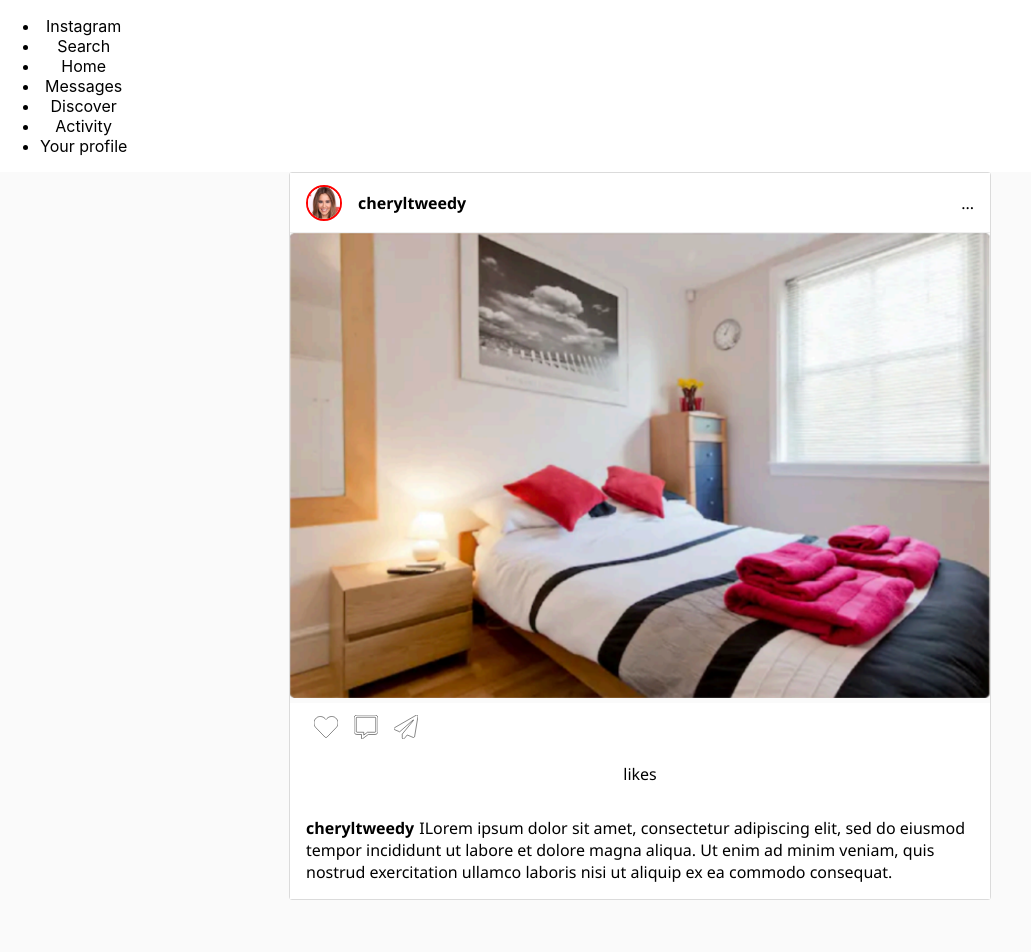
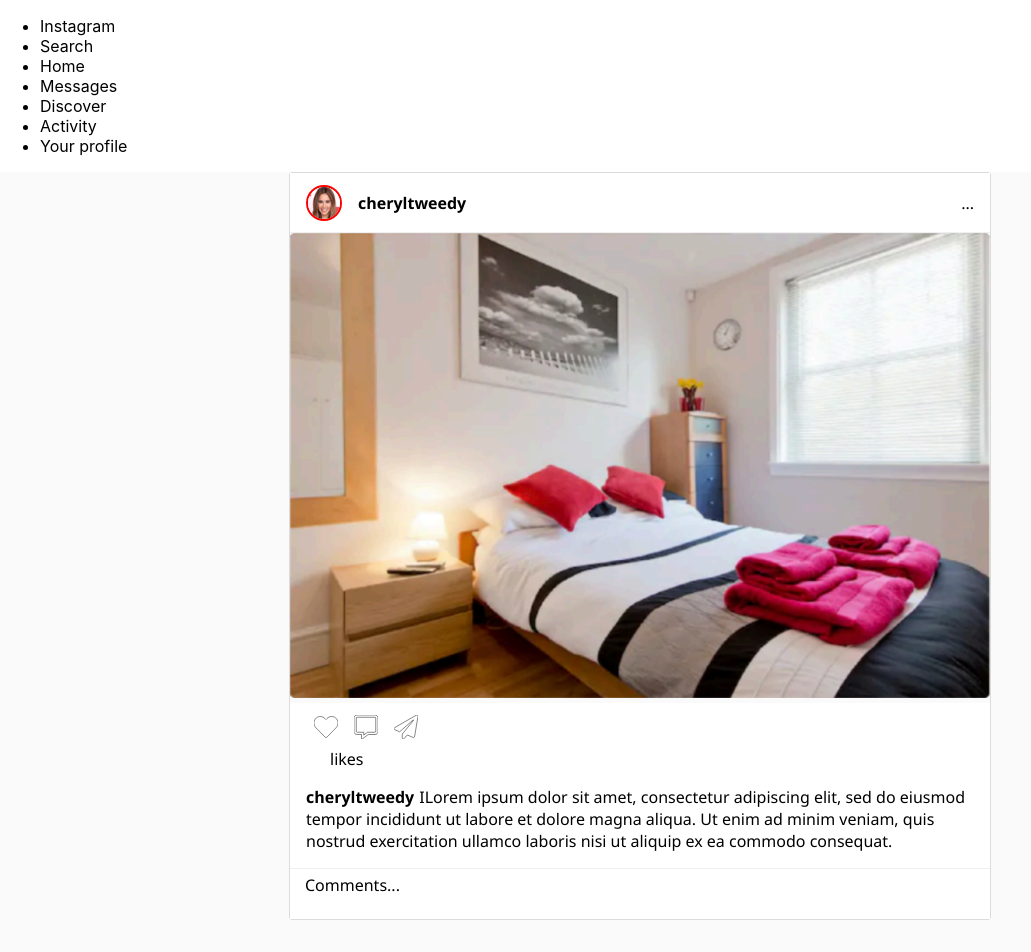
Before and after one commit to ajm1808/group-insta, a React (Create React App) app: page / in a window 1280 px wide. Shown: the top 952 px of the page, without its empty margins (0-1031 px from the left). Built offline with nearby package versions, Linux system fonts and the light colour scheme.

Commit message:
added comments

```diff
--- a/src/App.css
+++ b/src/App.css
@@ -1,38 +1,4 @@
 .App {
-  text-align: center;
+  position: relative;
+  height:100vh;
 }
-
-.App-logo {
-  height: 40vmin;
-  pointer-events: none;
-}
-
-@media (prefers-reduced-motion: no-preference) {
-  .App-logo {
-    animation: App-logo-spin infinite 20s linear;
-  }
-}
-
-.App-header {
-  background-color: red;
-  min-height: 100vh;
-  display: flex;
-  flex-direction: column;
-  align-items: center;
-  justify-content: center;
-  font-size: calc(10px + 2vmin);
-  color: white;
-}
-
-.App-link {
-  color: #61dafb;
-}
-
-@keyframes App-logo-spin {
-  from {
-    transform: rotate(0deg);
-  }
-  to {
-    transform: rotate(360deg);
-  }
-}
--- a/src/components/BottomNav.css
+++ b/src/components/BottomNav.css
@@ -1,8 +1,9 @@
 
 nav {
     display:flex;
-    text-align: center;
     align-items: baseline;
+
+
 }
 a {
 width:25%;
--- a/src/components/BottomNav.js
+++ b/src/components/BottomNav.js
@@ -4,7 +4,7 @@ import  home from '../img/home.svg'
 import  search from '../img/search.svg'
 import  plus from '../img/plus-square.svg'
 import  heart from '../img/heart.svg'
-
+import john from '../img/feedImg/john.PNG'
 
 
 const BottomNav = (props) => {
@@ -23,7 +23,7 @@ const BottomNav = (props) => {
                 <object type="image/svg+xml" data={heart} class="icon">Heart</object>
             </a>
             <a href="">
-                <img className="profileImg" src={props.profileImg} alt=""/>
+                <img className="profileImg" src={john} alt=""/>
             </a>
 
 
--- a/src/components/Photofeed.css
+++ b/src/components/Photofeed.css
@@ -19,6 +19,7 @@
     width: 700px;
     border: 1px solid rgba(var(--b6a,219,219,219),1);
     border-radius: 3px;
+
 }
 
 .topBar{
@@ -119,6 +120,7 @@
     width:24px;
     height:24px;
     padding:8px;
+
 }
 
 .share{
@@ -127,6 +129,10 @@
     padding:8px;
 }
 
+#likes{
+   margin:0;
+   padding-left: 40px;
+}
 .postingInfo{
     display: flex;
     padding-left: 16px;
@@ -145,3 +151,19 @@
    padding-right: 5px;
     font-weight: 600;
 }
+
+
+.commenthere{
+    display: flex;
+    width: 700px;
+    height:50px;
+    left: 10px;
+    border-top: 1px solid rgba(var(--ce3,239,239,239),1);;
+    justify-content: flex-start;
+}
+
+#com1{
+    padding-left: 15px;
+    font-weight: 200;
+    padding-top: 5px;
+}
--- a/src/components/Photofeed.js
+++ b/src/components/Photofeed.js
@@ -35,7 +35,7 @@ const Photofeed=(props)=>{
                     </div>
                     <div className="likeCount">
                         <div className="counter">
-                            <p>likes</p>
+                            <p id="likes">likes</p>
                         </div>
                     </div>
                     <div className="postingInfo">
@@ -44,6 +44,12 @@ const Photofeed=(props)=>{
                             {props.description}
                         </p>
                     </div>
+
+                    <span className="commenthere">
+                        <a id="com1">
+                            Comments...
+                        </a>
+                    </span>
                 </div>
             </div>
         </div>
```
